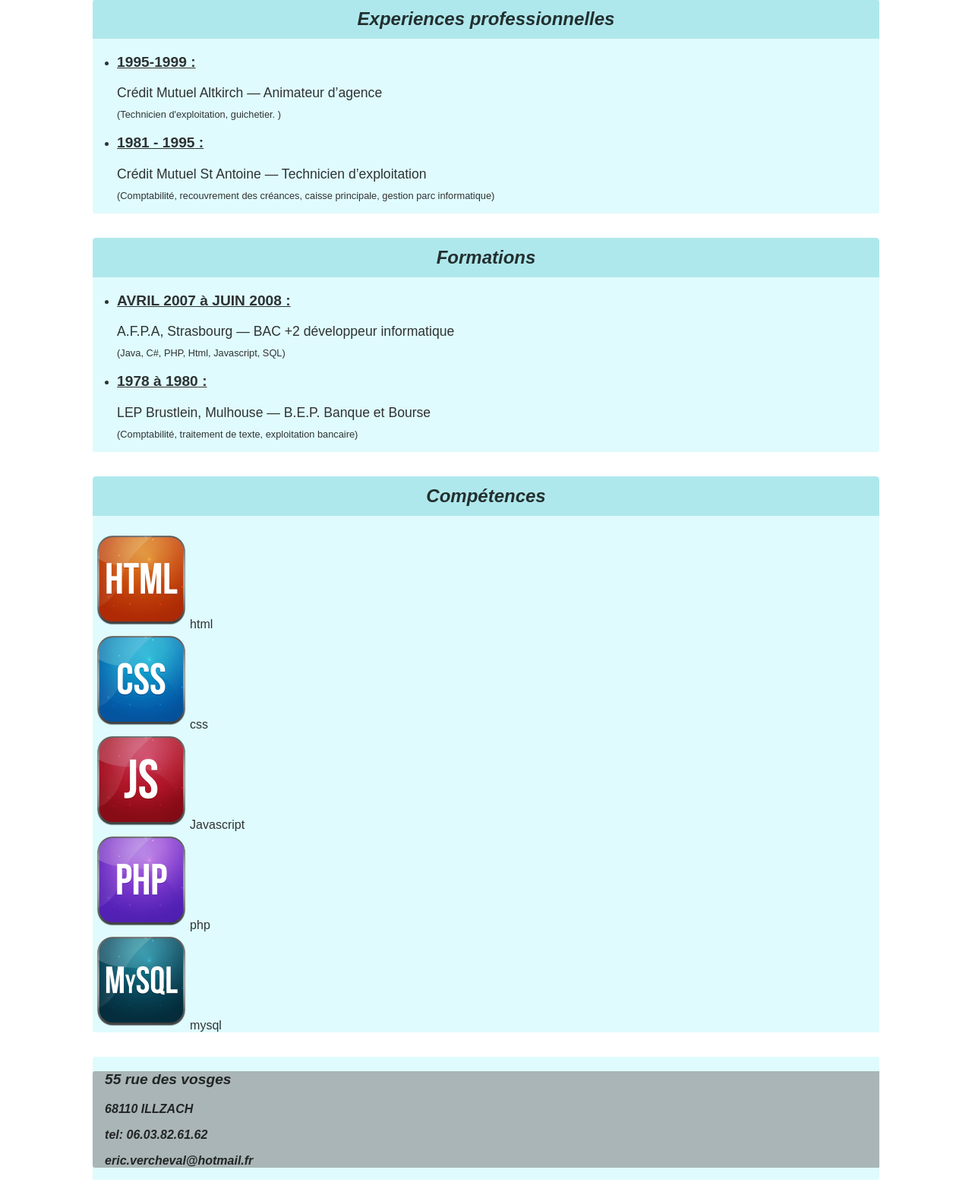
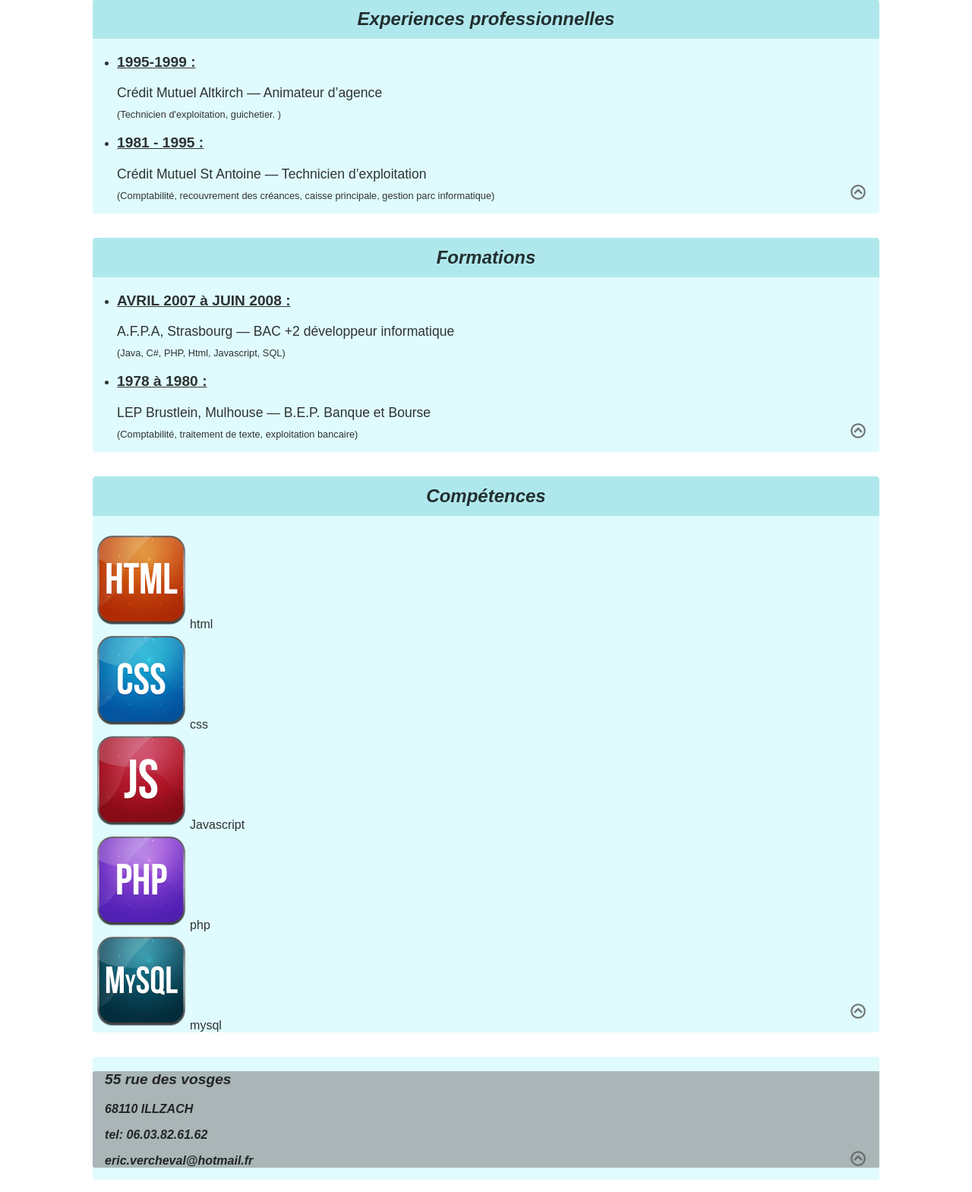
Before and after one commit to OLFP-RAN-2021/Eric, a PHP site: page / in a window 1280 px wide. Shown: the part 226-1795 px from the top of the page at 76% size. Run offline with PHP 8.4, Linux system fonts and the light colour scheme.

Commit message:
add button top

```diff
--- a/index.html
+++ b/index.html
@@ -11,7 +11,7 @@
 </head>
 
 <body>
-    <header>
+    <header id="header">
         <h1>Développeur informatique</h1>
         <p class="identite">Eric Vercheval</p>
     </header>
@@ -37,8 +37,11 @@
                     <p class="annotation">Comptabilité, recouvrement des créances, caisse principale, gestion parc
                         informatique</p>
 
-                    </li>
-                </ul>
+                </li>
+            </ul>
+            <a href="#header" class="btn-top">
+                <img src="img/up-arrow-icon.png" alt="top page icon">
+            </a>
             </section>
             <section id="formations">
                 <h2>Formations</h2>
@@ -55,7 +58,9 @@
                         <p class="annotation">Comptabilité, traitement de texte, exploitation bancaire</p>
                     </li>
                 </ul>
-
+                <a href="#header" class="btn-top">
+                    <img src="img/up-arrow-icon.png" alt="top page icon">
+                </a>
             </section>
             <section id="competences">
                 <h2>Compétences</h2>
@@ -64,6 +69,9 @@
                 <div><img src="img/javascript-icon.png" alt="javascript-icon">Javascript</div>
                 <div><img src="img/php-icon.png" alt="php-icon">php</div>
                 <div><img src="img/mysql-icon.png" alt="mysql-icon">mysql</div>
+                <a href="#header" class="btn-top">
+                    <img src="img/up-arrow-icon.png" alt="top page icon">
+                </a>
             </section>
             <section id="contacts">
 
@@ -75,6 +83,9 @@
                     <p class="email">eric.vercheval@hotmail.fr</p>
 
                 </address>
+                <a href="#header" class="btn-top">
+                    <img src="img/up-arrow-icon.png" alt="top page icon">
+                </a>
             </section>
         </main>
         <footer>
--- a/style.css
+++ b/style.css
@@ -78,7 +78,12 @@ nav a {
     justify-content: space-around;
 } */
 
-
+.btn-top img{
+    width: 1.5em;
+    position: absolute;
+    right: 1em;
+    bottom: 1em;
+}
 
 /* ADDRESS */
 address {
@@ -107,12 +112,16 @@ main {
     gap: 1em;
 }
 
-.experiences {
+main section {
+    position: relative;
+}
+
+/* .experiences {
     grid-area: exp;
 }
 .formations {
     grid-area: form;
-}
+} */
 main section {
     margin-top: 1em;
     background-color: var(--bg-section);
```
Also changed, not shown: img/javascript.svg (deleted), img/up-arrow-icon.png (added).
